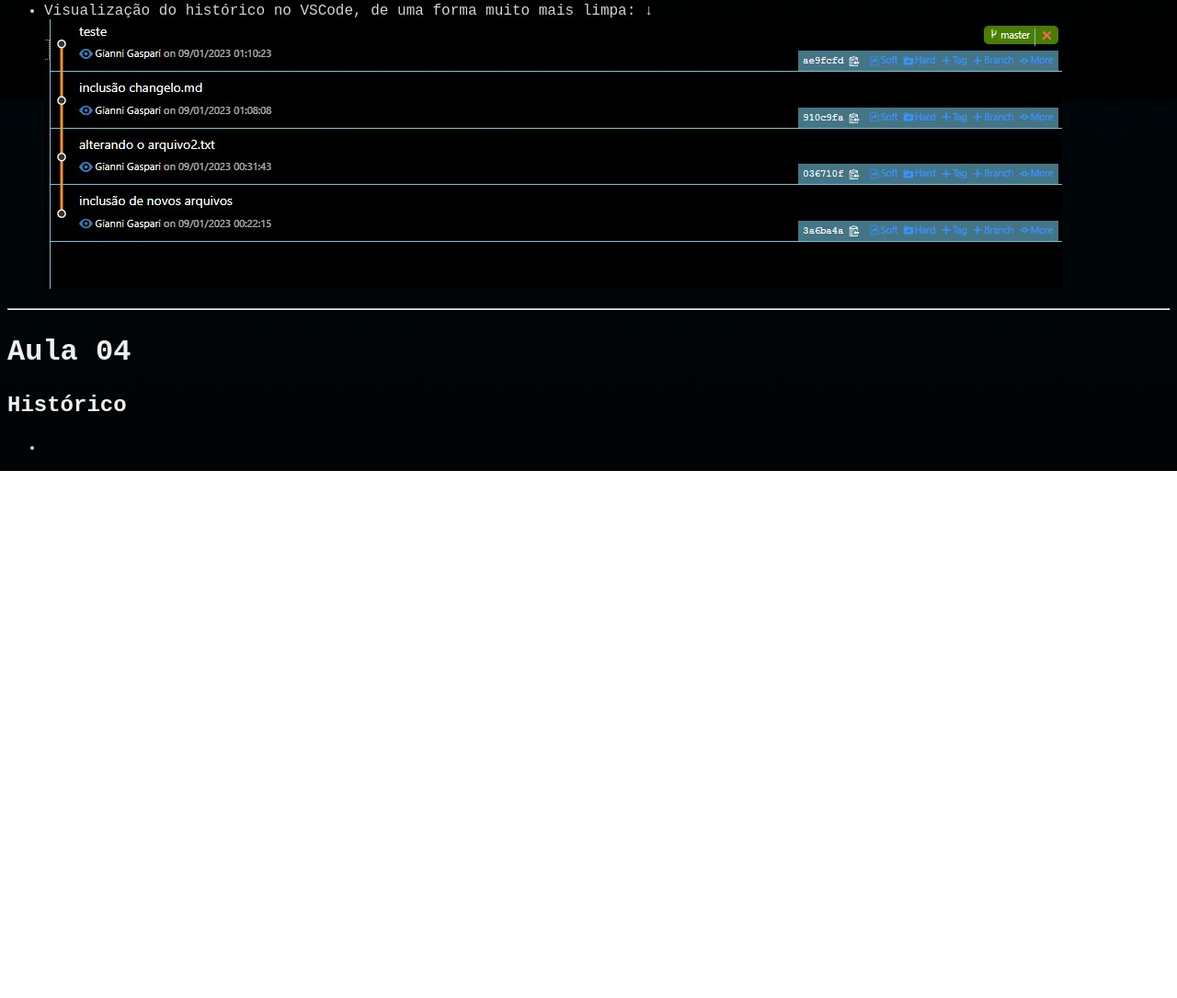
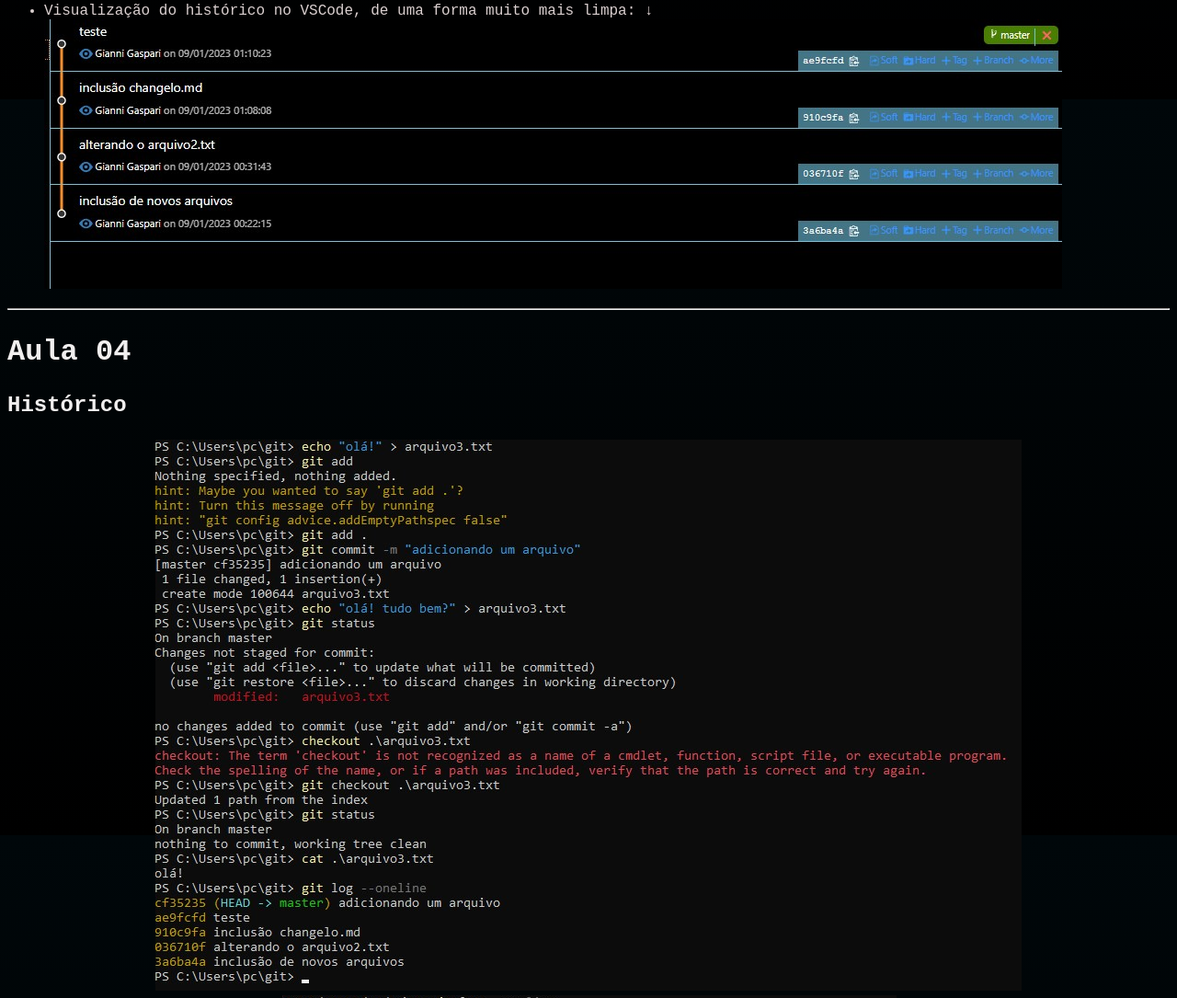
Before and after one commit to GianniGaspari/EBAC-Desenvolvedor-Full-Stack-PYTHON, a plain HTML site: page Módulo 02/index.html in a window 1280 px wide. Shown: the part 3892-4977 px from the top of the page at 92% size. Before the commit the page ends 4404 px from the top, so only its background shows below. Drawn offline with Linux system fonts and the light colour scheme.

Commit message:
docs: Modulo02 Aula4

```diff
--- a/Módulo 02/index.html
+++ b/Módulo 02/index.html
@@ -311,10 +311,10 @@ standardized open source project CHANGELOG.
     <hr>
     <h2>Aula 04</h2>
     <h3>Histórico</h3>
-    <p>
-      <ul>
-        <li></li>
-      </ul>
+    <p align="center">
+      <a href="Files/Mod02Aula04a.jpg" target="_blank"><img src="Files/Mod02Aula04a.jpg" alt="Mod02Aula04a - GIT"></a>
+      <a href="Files/Mod02Aula04b.jpg" target="_blank"><img src="Files/Mod02Aula04b.jpg" alt="Mod02Aula04b - GIT"></a>
+      <a href="Files/Mod02Aula04c.jpg" target="_blank"><img src="Files/Mod02Aula04c.jpg" alt="Mod02Aula04c - GIT"></a>
     </p>
 </body>
 </html>
```
Also changed, not shown: Módulo 02/Files/Mod02Aula04a.jpg (added), Módulo 02/Files/Mod02Aula04b.jpg (added), Módulo 02/Files/Mod02Aula04c.jpg (added).
